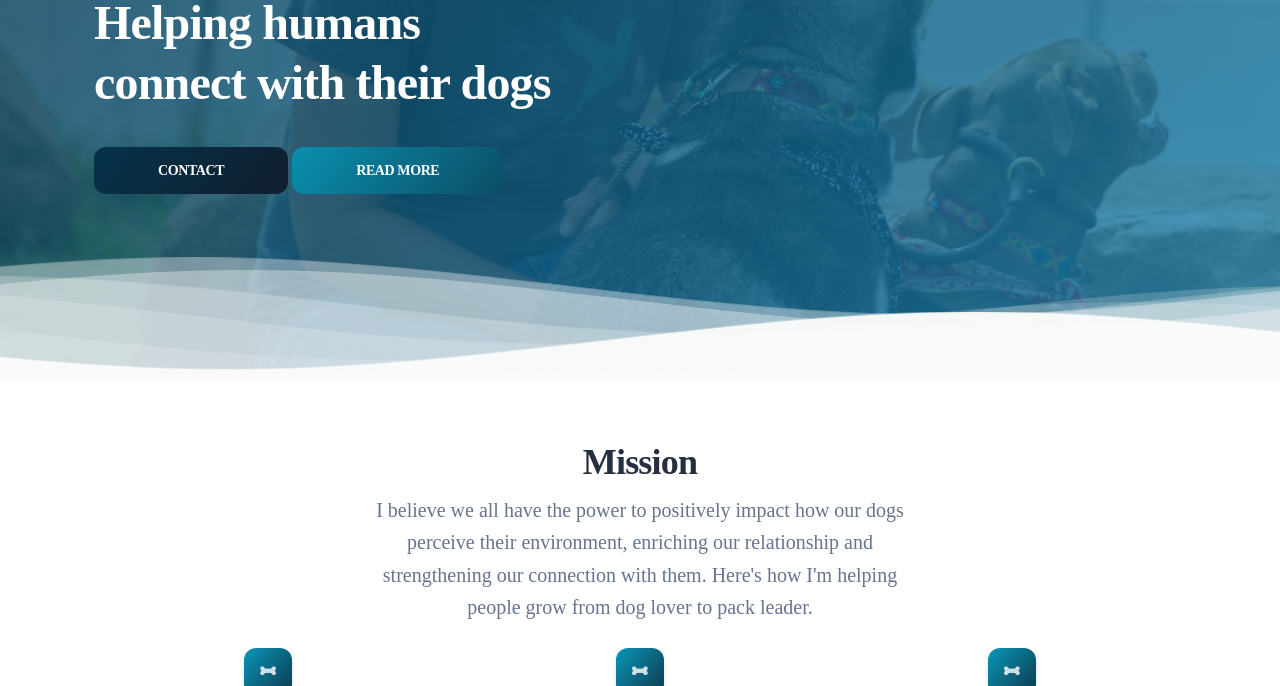
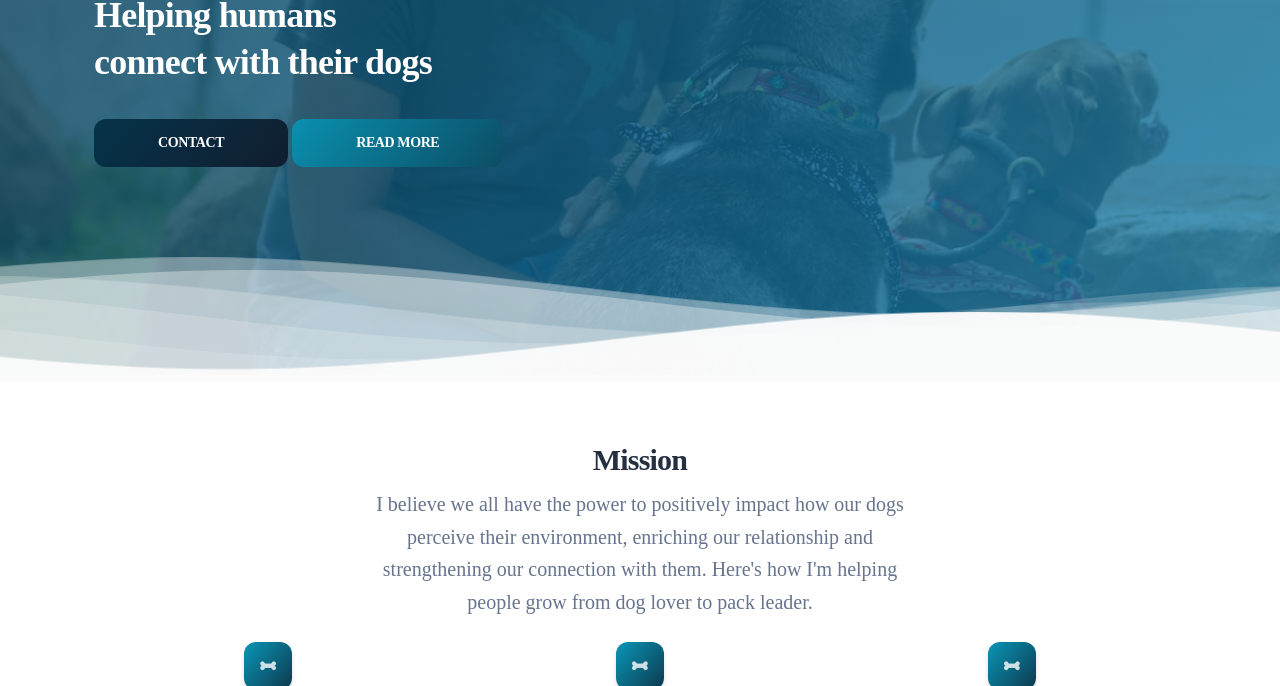
Before and after one commit to kellydietrich/zennidogs, a website: page index2.html in a window 1280 px wide. Shown: the part 425-1111 px from the top of the page. Drawn offline with Linux system fonts and the light colour scheme; a web font is replaced by a local one.

Commit message:
edited header structure

```diff
--- a/index2.html
+++ b/index2.html
@@ -65,8 +65,8 @@
               <div class="row">
                   <div class="col-lg-8 text-start">
                     <img class="img-responsive" src="assets/img/default-monochrome-white.svg" width="100%" height="55%" alt="Zenni Dogs Logo">
-                    <h1 class="text-white">Helping humans <br />
-                                        connect with their dogs</h1>
+                    <h2 class="text-white">Helping humans <br />
+                                        connect with their dogs</h2>
                       <br>
                       <div class="buttons">
                         <a href="contact.html">
@@ -101,7 +101,7 @@
        <div class="row justify-content-center mb-2">
           <div class="col-lg-6">
              <div class="section-title text-center">
-                <h2 class="title mt-6">Mission</h2>
+                <h3 class="title mt-6">Mission</h3>
                 <p class="lead">
                 I believe we all have the power to positively impact how our dogs perceive their environment, enriching our relationship and strengthening our connection with them. Here's how I'm helping people grow from dog lover to pack leader.
                 </p>
```
